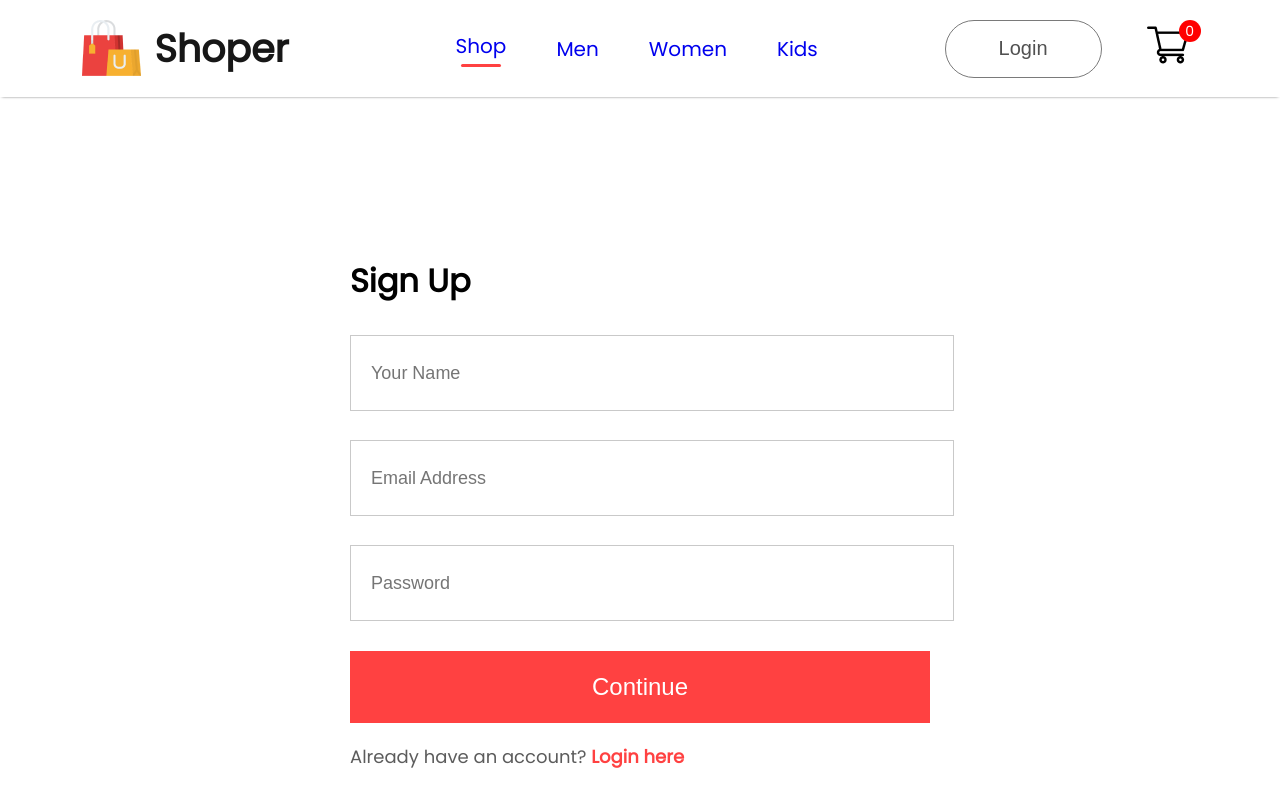
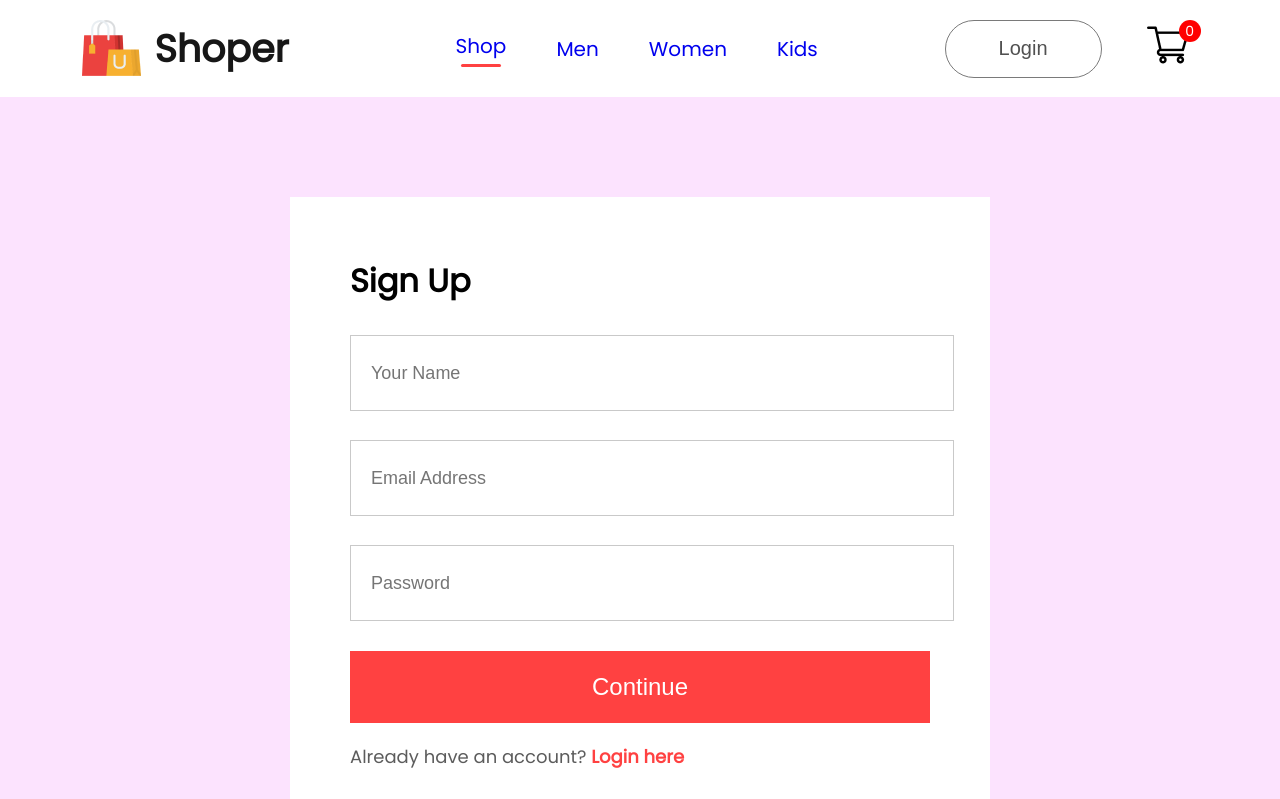
Before and after one commit to SaiCharan1394/shoper-website, a React (Create React App) app: page /login in a window 1280 px wide. Shown: the top 799 px of the page. Built offline with nearby package versions, Linux system fonts and the light colour scheme.

Commit message:
Update LoginSignup.css

```diff
--- a/src/Pages/CSS/LoginSignup.css
+++ b/src/Pages/CSS/LoginSignup.css
@@ -1,6 +1,7 @@
 .loginsignup{
     width: 100%;
     height: 80vh;
+    background: #fce3fe;
     padding-top: 100px;
 }
 .loginsignup-container{
```
